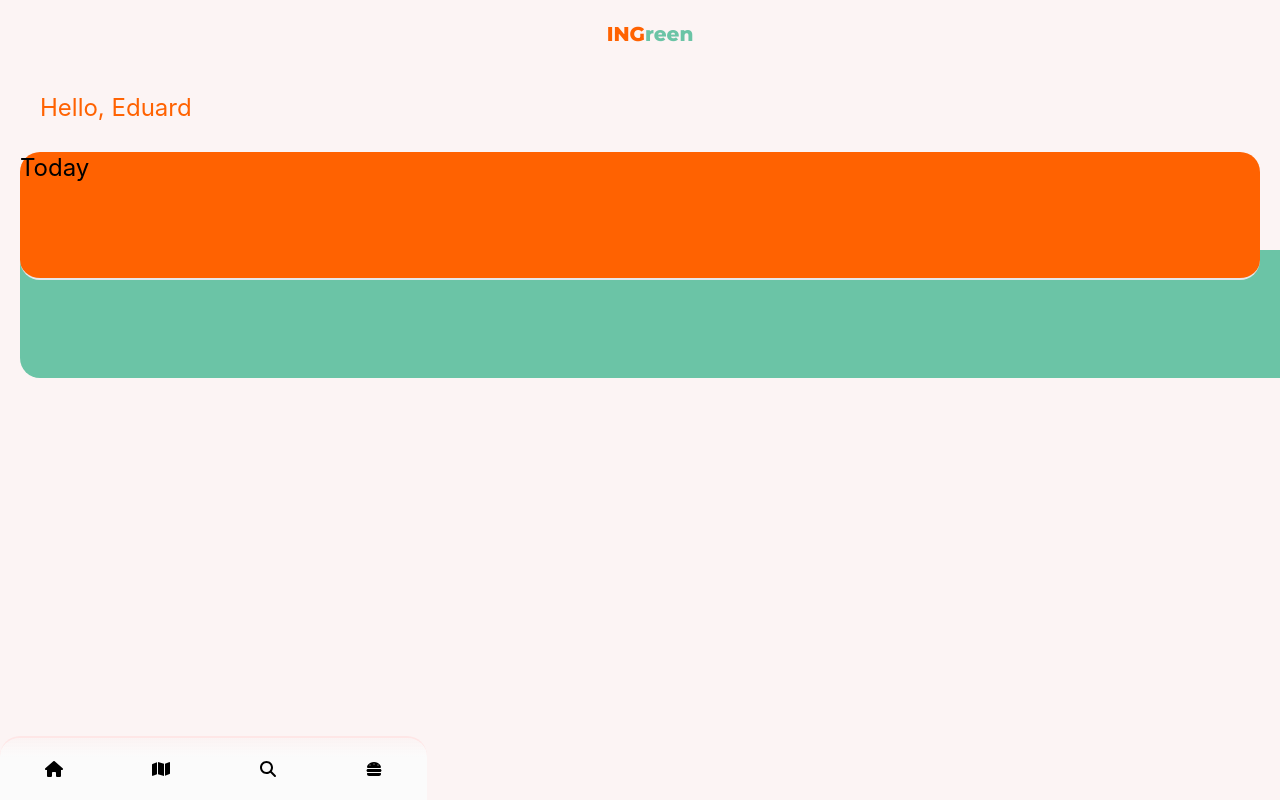
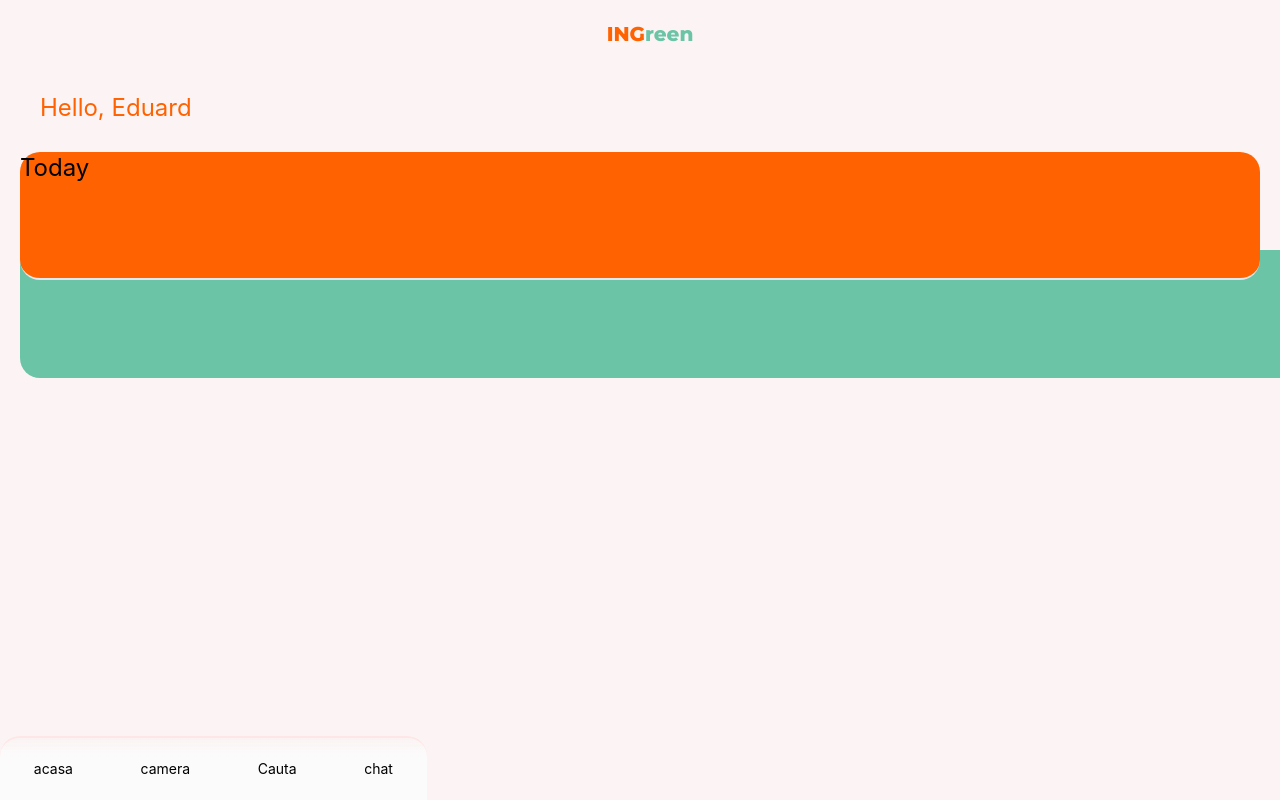
Before and after one commit to savaandrei2003/ING-Hack, a React (Create React App) app in the folder frontend/: page /acasa in a window 1280 px wide. Built offline with nearby package versions, Linux system fonts and the light colour scheme.

Commit message:
scapam de font

```diff
--- a/frontend/package.json
+++ b/frontend/package.json
@@ -4,7 +4,6 @@
   "private": true,
   "dependencies": {
     "@fortawesome/free-solid-svg-icons": "^6.5.2",
-    "@fortawesome/react-fontawesome": "^0.2.0",
     "@tensorflow-models/coco-ssd": "^2.2.3",
     "@tensorflow/tfjs": "^4.17.0",
     "@testing-library/jest-dom": "^6.4.2",
--- a/frontend/src/common/components/Page.js
+++ b/frontend/src/common/components/Page.js
@@ -1,18 +1,18 @@
 import React from 'react';
 import './page.css';
 
-import { faHamburger, faHome, faMap, faSearch } from '@fortawesome/free-solid-svg-icons';
-import { FontAwesomeIcon } from '@fortawesome/react-fontawesome';
+// import { faHamburger, faHome, faMap, faSearch } from '@fortawesome/free-solid-svg-icons';
+
 import { Route, Link } from 'react-router-dom';
 
 
 export default function Page({ children }) {
 
   const icons = [
-    { icon: faHome, label: 'acasa' },
-    { icon: faMap, label: 'camera' },
-    { icon: faSearch, label: 'Cauta' },
-    { icon: faHamburger, label: 'chat' }
+    { icon: 1, label: 'acasa' },
+    { icon: 2, label: 'camera' },
+    { icon: 3, label: 'Cauta' },
+    { icon: 4, label: 'chat' }
   ];
 
   return (
@@ -33,7 +33,8 @@ export default function Page({ children }) {
           {icons.map((icon, index) => (
             <div className='flex flex-col items-center justify-center' key={index}>
               <Link to={`/${icon.label.toLowerCase()}`}>
-                <FontAwesomeIcon icon={icon.icon} className='text-orange' />
+                {/* <FontAwesomeIcon icon={icon.icon} className='text-orange' /> */}
+                <p className='text-black text-sm'>{icon.label}</p>
               </Link>
             </div>
           ))}
```
Also changed, not shown: 2 other files (tests, documents, lock files or other folders).
